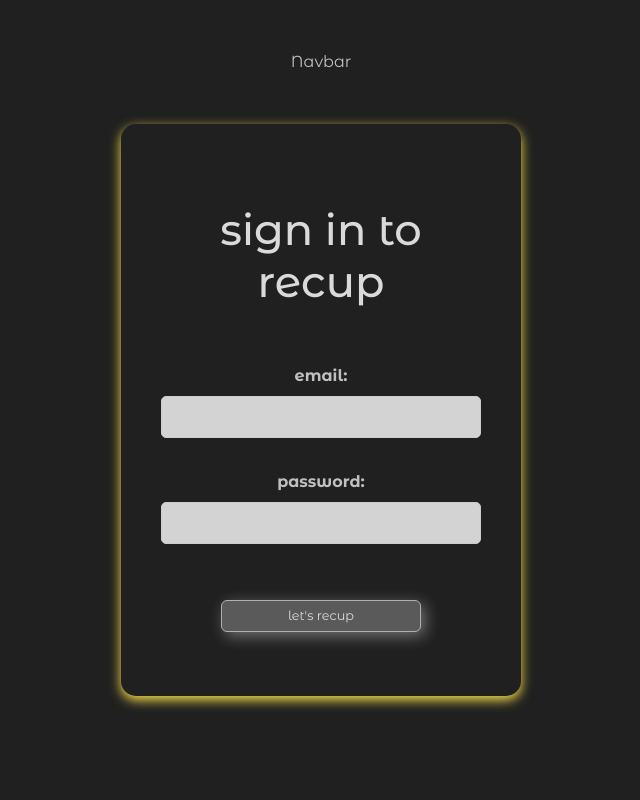
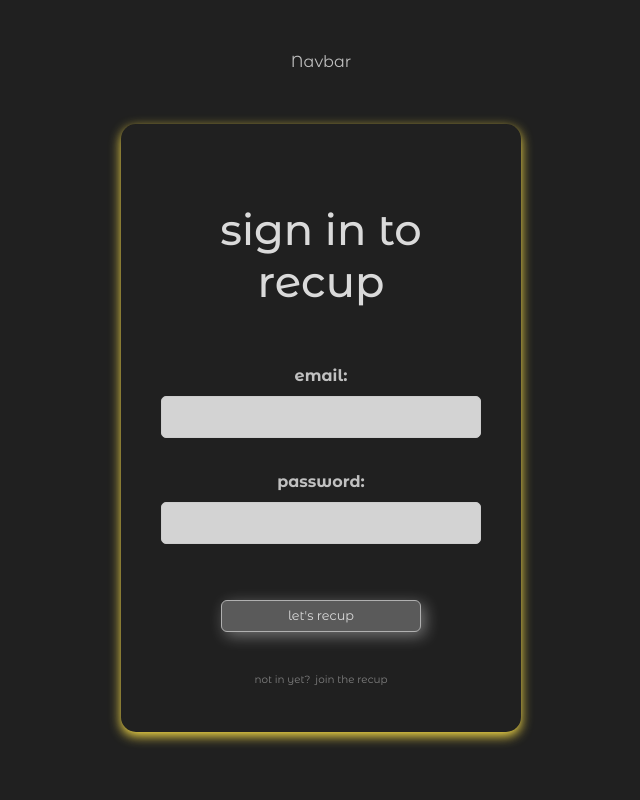
Before and after one commit to clasei/recup-client, a React (Vite) app: page /login in a window 1280 px wide. Shown: the top 800 px of the page, without its empty margins (319-959 px from the left). Built offline with nearby package versions, Linux system fonts and the light colour scheme; no server answers; a web font is replaced by a local one.

Commit message:
not in yet loop improved

```diff
--- a/src/pages/auth/LoginPage.jsx
+++ b/src/pages/auth/LoginPage.jsx
@@ -1,5 +1,5 @@
 import { useState, useContext } from "react"
-import { useNavigate } from "react-router-dom"
+import { useNavigate, NavLink } from "react-router-dom"
 
 import service from "../../services/config"
 // import jwt_decode from "jwt-decode"
@@ -49,6 +49,12 @@ function LoginPage() {
 
       {errorMessage && <p className="error-message">{errorMessage}</p>}
       <button type="submit" className="btn btn-primary">let's recup</button>
+
+      <div className="footer-links d-flex align-items-center justify-content-center mt-3" style={{ gap: '5px' }}>
+        <span>not in yet?</span>
+        <NavLink to="/signup">join the recup</NavLink>
+      </div>
+
     </form>
   )
 }
```
